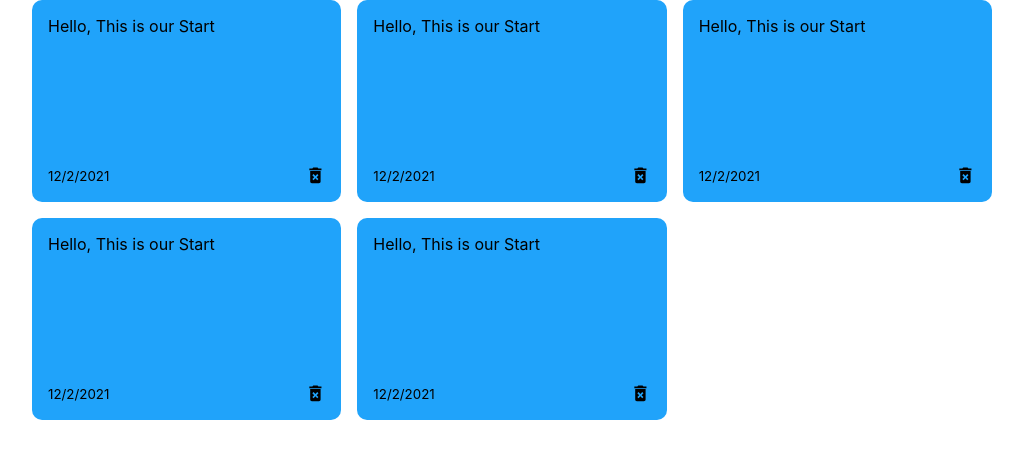
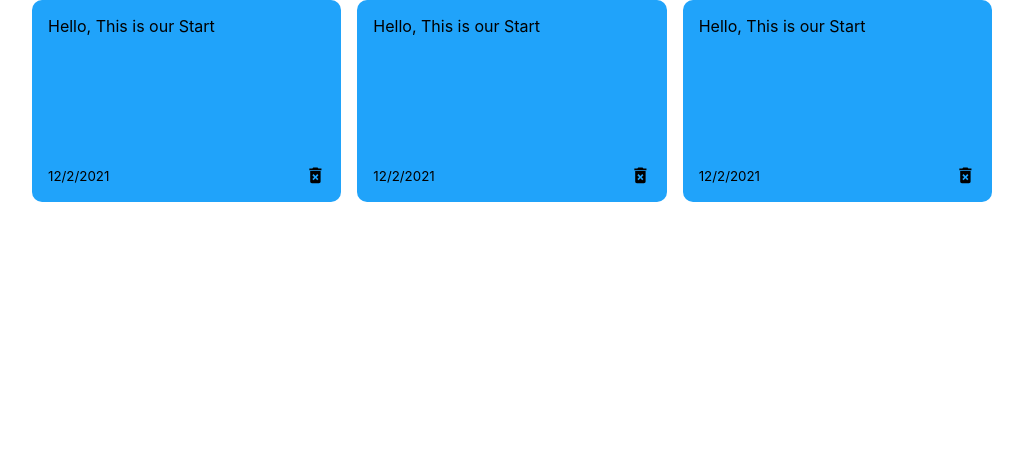
Before and after one commit to niiwade/Notes-App-With-React, a React (Create React App) app: page / in a window 1280 px wide. Shown: the top 458 px of the page, without its empty margins (128-1151 px from the left). Built offline with nearby package versions, Linux system fonts and the light colour scheme.

Commit message:
use mapfunction to loop other list and render

```diff
--- a/src/components/NotesList.js
+++ b/src/components/NotesList.js
@@ -3,12 +3,9 @@ import Note from './Note';
 const NotesList = ({notes}) => {
     return (
         <div className="notes-list">
-            <Note />
-            <Note />
-            <Note />
-            <Note/>
-            <Note/>
-
+            {notes.map((note) => (
+                <Note/>
+            ))}
         </div>
     )
 }
```
